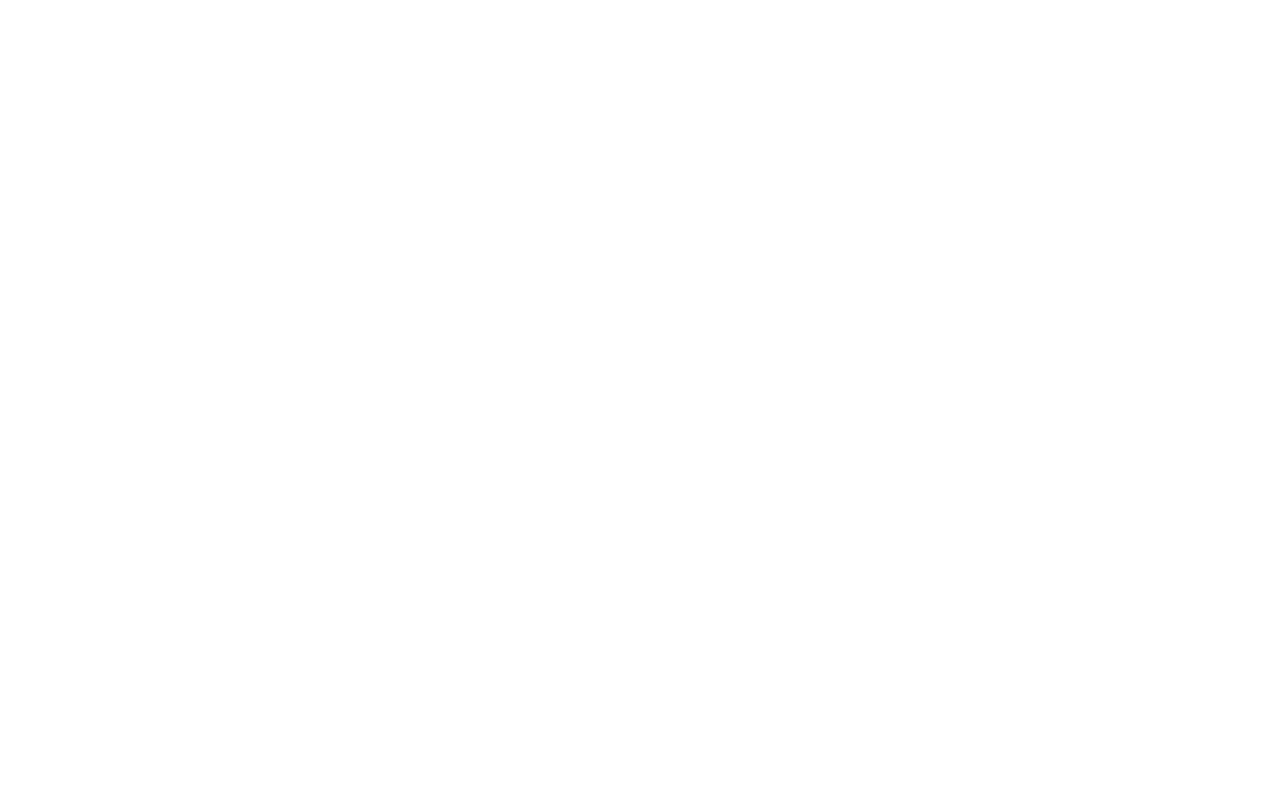
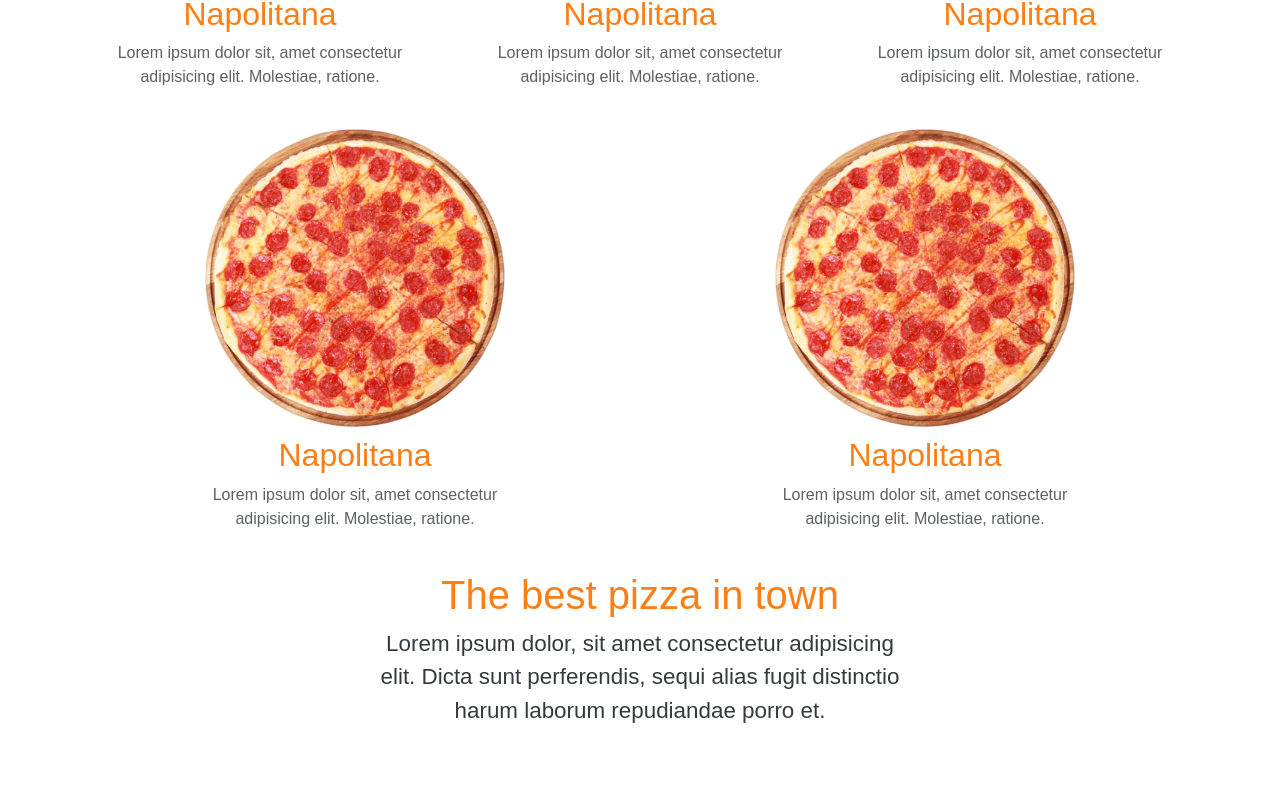
Before and after one commit to lucho20pt/nextjs-restaurant, a Next.js app: page / in a window 1280 px wide. Shown: the part 1092-1881 px from the top of the page. Before the commit the page ends 856 px from the top, so only its background shows below. Built offline with nearby package versions, Linux system fonts and the light colour scheme.

Commit message:
add: PizzaList & PizzaCard components

```diff
--- /dev/null
+++ b/components/products/PizzaCard.js
@@ -0,0 +1,30 @@
+import classes from '@/styles/products/PizzaCard.module.scss'
+import { Row, Col } from 'react-bootstrap'
+import Image from 'next/image'
+import Link from 'next/link'
+
+const PizzaCard = () => {
+  return (
+    <article className={classes.pizzaCard}>
+      <Link href="/" passHref>
+        <a>
+          <Image
+            className={classes.img}
+            src="/images/pizza.png"
+            alt="alt"
+            width="300"
+            height="300"
+            objectFit="contain"
+          />
+        </a>
+      </Link>
+      <h2 className={classes.title}>Napolitana</h2>
+      <p className={`${classes.desc} ${'px-4'}`}>
+        Lorem ipsum dolor sit, amet consectetur adipisicing elit.
+        Molestiae, ratione.
+      </p>
+    </article>
+  )
+}
+
+export default PizzaCard
--- /dev/null
+++ b/components/products/PizzaList.js
@@ -0,0 +1,40 @@
+import classes from '@/styles/products/PizzaList.module.scss'
+import { Row, Col } from 'react-bootstrap'
+import PizzaCard from '@/components/products/PizzaCard'
+
+const PizzaList = () => {
+  return (
+    <section className={classes.pizzaList}>
+      <Row className='mb-5'>
+        <Col lg={6} md={8} xs={10} className="text-center mx-auto">
+          <h1 className={classes.title}>The best pizza in town</h1>
+          <p className={classes.desc}>
+            Lorem ipsum dolor, sit amet consectetur adipisicing elit.
+            Dicta sunt perferendis, sequi alias fugit distinctio harum
+            laborum repudiandae porro et.
+          </p>
+        </Col>
+      </Row>
+
+      <Row className="text-center">
+        <Col md={4} xs={8} className="mx-auto mb-4">
+          <PizzaCard />
+        </Col>
+        <Col md={4} xs={8} className="mx-auto mb-4">
+          <PizzaCard />
+        </Col>
+        <Col md={4} xs={8} className="mx-auto mb-4">
+          <PizzaCard />
+        </Col>
+        <Col md={4} xs={8} className="mx-auto mb-4">
+          <PizzaCard />
+        </Col>
+        <Col md={4} xs={8} className="mx-auto mb-4">
+          <PizzaCard />
+        </Col>
+      </Row>
+    </section>
+  )
+}
+
+export default PizzaList
--- a/pages/index.js
+++ b/pages/index.js
@@ -1,11 +1,12 @@
 import Layout from '@/components/layout/Layout'
-
 import { Container, Row, Col } from 'react-bootstrap'
+import PizzaList from '@/components/products/PizzaList'
 
 export default function Index() {
   return (
     <Layout title="Home Page Title">
-      <h1>HomePage</h1>
+      <PizzaList />
+      <PizzaList />
     </Layout>
   )
 }
--- /dev/null
+++ b/styles/products/PizzaCard.module.scss
@@ -0,0 +1,21 @@
+@import "@/styles/custom.scss";
+
+.pizzaCard{
+    color: $text;
+    color: tint-color($text, 20%);
+
+    .title{
+
+        @include media-breakpoint-up(md) {
+            color: $orange;
+        }
+
+        @include media-breakpoint-down(md) {
+            color: $green;
+        }
+    }
+
+    .desc{
+        font-size: 1rem;
+    }
+}
--- /dev/null
+++ b/styles/products/PizzaList.module.scss
@@ -0,0 +1,21 @@
+@import "@/styles/custom.scss";
+
+.pizzaList{
+    color: $text;
+
+    .title{
+        color: tint-color($text, 50%);
+
+        @include media-breakpoint-up(lg) {
+            color: $orange;
+        }
+
+        @include media-breakpoint-down(sm) {
+            color: $green;
+        }
+    }
+
+    .desc{
+        font-size: 1.4rem;
+    }
+}
```
